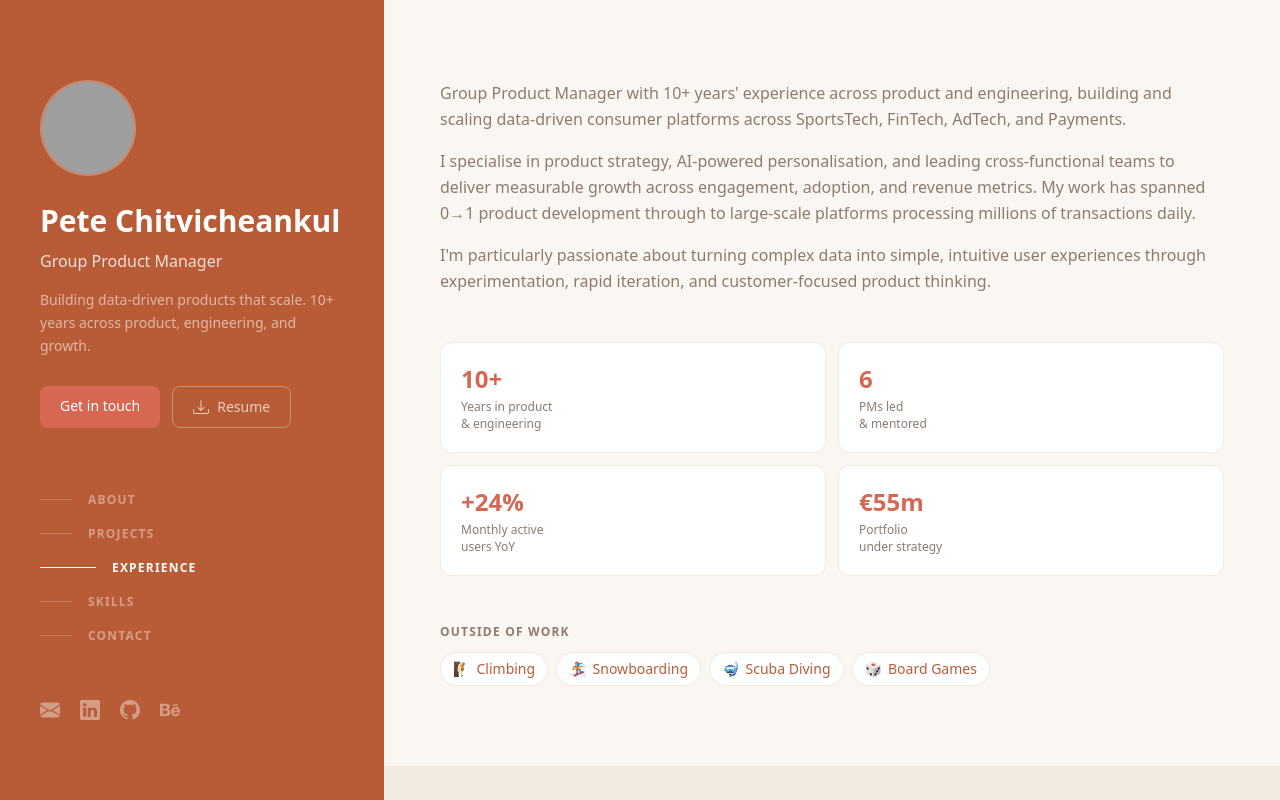
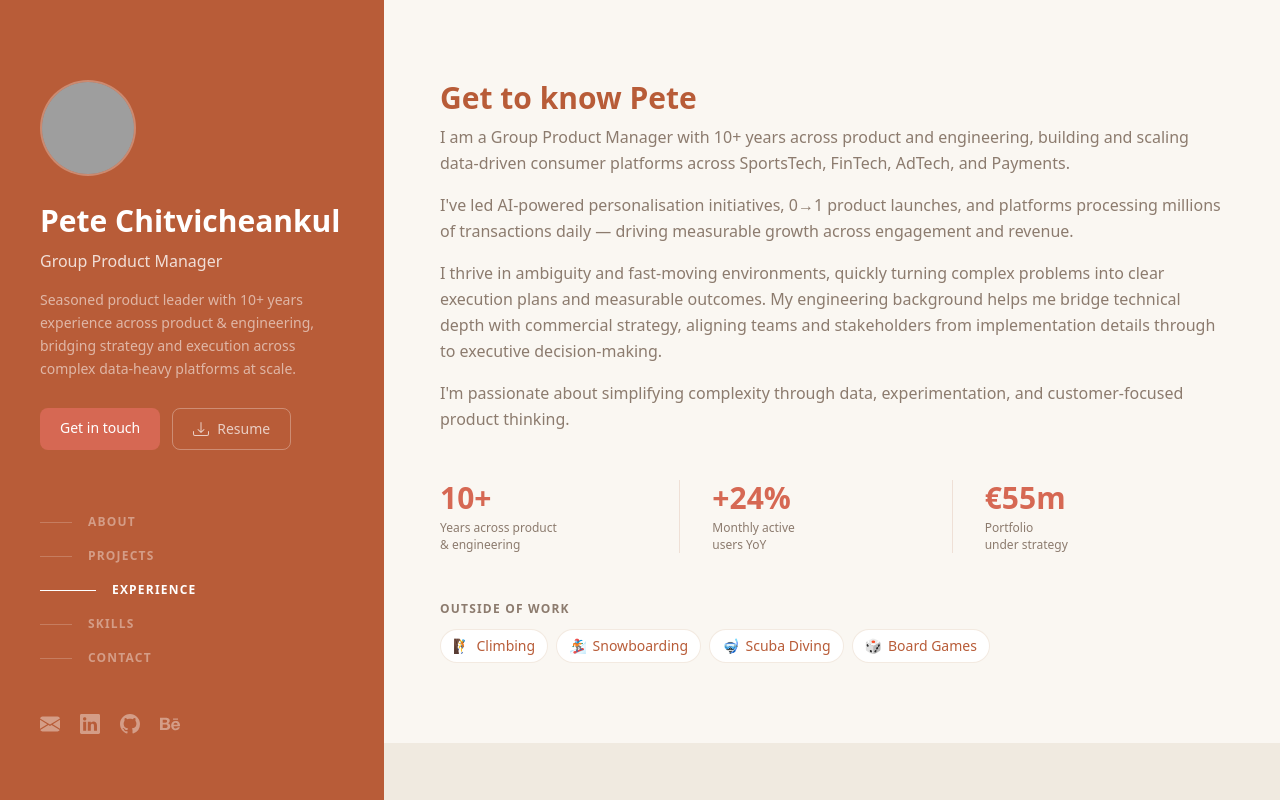
Before and after one commit to petekul/petekul.github.io, an Astro site: page / in a window 1280 px wide. Shown: the top 800 px of the page. Built offline with nearby package versions, Linux system fonts and the light colour scheme; Astro itself is replaced by a stand-in of ours; grey boxes are pictures that could not be loaded.

Commit message:
change about

```diff
--- a/src/components/About.astro
+++ b/src/components/About.astro
@@ -1,15 +1,15 @@
 ---
 const bio = [
-  "Group Product Manager with 10+ years' experience across product and engineering, building and scaling data-driven consumer platforms across SportsTech, FinTech, AdTech, and Payments.",
-  "I specialise in product strategy, AI-powered personalisation, and leading cross-functional teams to deliver measurable growth across engagement, adoption, and revenue metrics. My work has spanned 0→1 product development through to large-scale platforms processing millions of transactions daily.",
-  "I'm particularly passionate about turning complex data into simple, intuitive user experiences through experimentation, rapid iteration, and customer-focused product thinking.",
+  "I am a Group Product Manager with 10+ years across product and engineering, building and scaling data-driven consumer platforms across SportsTech, FinTech, AdTech, and Payments.",
+  "I've led AI-powered personalisation initiatives, 0→1 product launches, and platforms processing millions of transactions daily — driving measurable growth across engagement and revenue.",
+  "I thrive in ambiguity and fast-moving environments, quickly turning complex problems into clear execution plans and measurable outcomes. My engineering background helps me bridge technical depth with commercial strategy, aligning teams and stakeholders from implementation details through to executive decision-making.",
+  "I'm passionate about simplifying complexity through data, experimentation, and customer-focused product thinking.",
 ];
 
 const metrics = [
-  { value: "10+",  label: "Years in product\n& engineering" },
-  { value: "6",    label: "PMs led\n& mentored"             },
-  { value: "+24%", label: "Monthly active\nusers YoY"       },
-  { value: "€55m", label: "Portfolio\nunder strategy"       },
+  { value: "10+",  label: "Years across product\n& engineering" },
+  { value: "+24%", label: "Monthly active\nusers YoY"           },
+  { value: "€55m", label: "Portfolio\nunder strategy"           },
 ];
 
 const interests = [
@@ -21,15 +21,17 @@ const interests = [
 ---
 
 <section id="about" class="py-20 px-8 lg:px-14">
+  <h2 class="text-3xl font-bold text-surface mb-2">Get to know Pete</h2>
+
   <div class="space-y-4 text-mid text-base leading-relaxed mb-12">
     {bio.map(p => <p>{p}</p>)}
   </div>
 
-  <div class="grid grid-cols-2 gap-3 mb-12">
-    {metrics.map(({ value, label }) => (
-      <div class="p-5 rounded-xl bg-white border border-teal/20">
-        <p class="text-2xl font-bold text-brand mb-1">{value}</p>
-        <p class="text-xs text-mid leading-snug whitespace-pre-line">{label}</p>
+  <div class="flex mb-12">
+    {metrics.map(({ value, label }, i) => (
+      <div class={`flex-1 ${i > 0 ? 'border-l border-surface/15 pl-8' : ''}`}>
+        <p class="text-3xl font-bold text-brand">{value}</p>
+        <p class="text-xs text-mid leading-snug whitespace-pre-line mt-1">{label}</p>
       </div>
     ))}
   </div>
--- a/src/pages/index.astro
+++ b/src/pages/index.astro
@@ -49,7 +49,7 @@ const socials = [
         </h1>
         <p class="mt-2 text-base text-white/80 font-light">Group Product Manager</p>
         <p class="mt-4 text-sm text-white/55 leading-relaxed ">
-          Building data-driven products that scale. 10+ years across product, engineering, and growth.
+          Seasoned product leader with 10+ years experience across product & engineering, bridging strategy and execution across complex data-heavy platforms at scale.
         </p>
 
         <div class="mt-7 flex flex-wrap gap-3">
```
